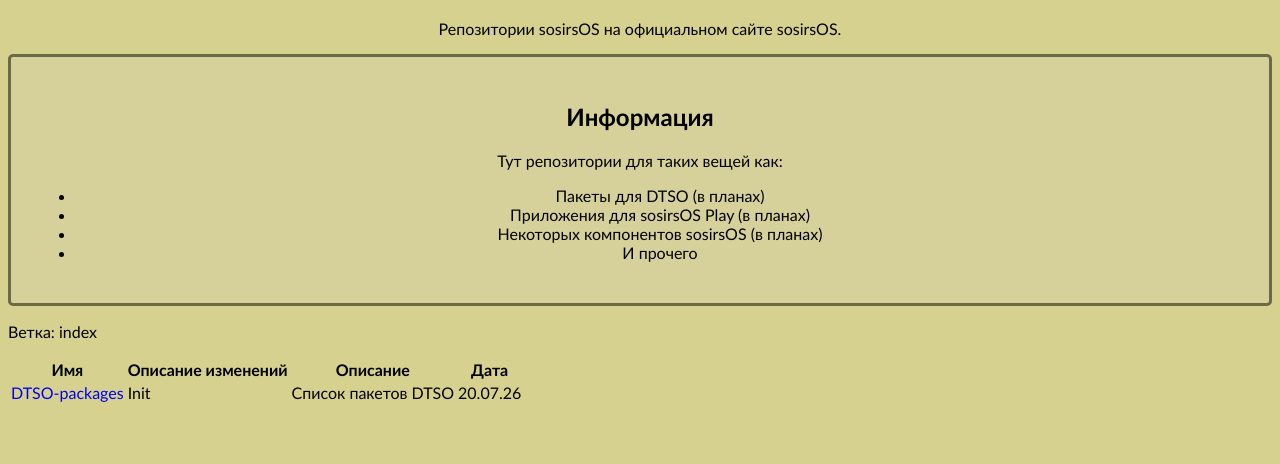
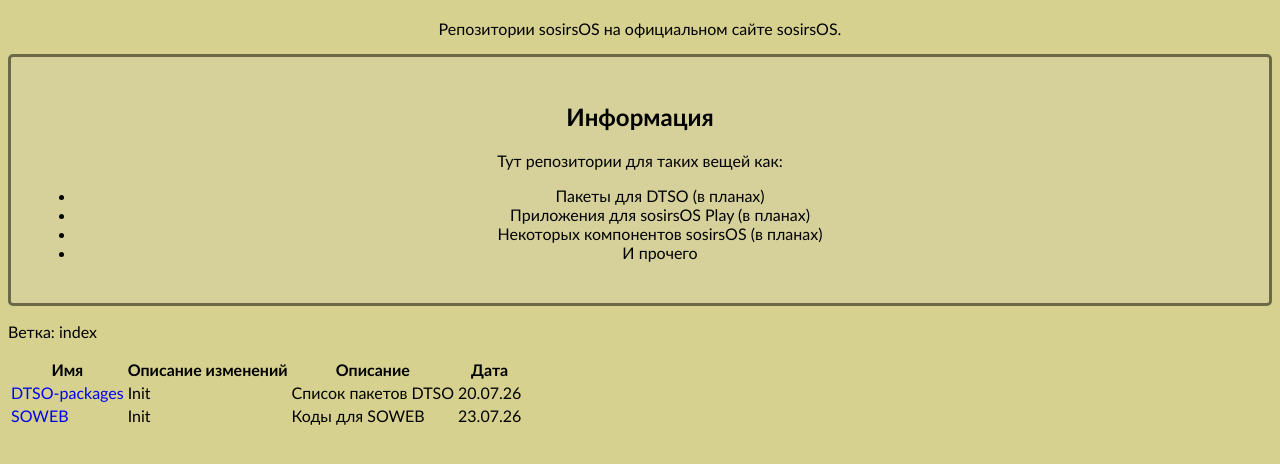
Before and after one commit to shaman2016scratch/sosirsOS, a plain HTML site: page repositories/index.html in a window 1280 px wide. Shown: the part 102-566 px from the top of the page. Drawn offline with Linux system fonts and the light colour scheme.

Commit message:
Add SOWEB repository

```diff
--- a/repositories/index.html
+++ b/repositories/index.html
@@ -33,6 +33,12 @@
                     <td>Список пакетов DTSO</td>
                     <td>20.07.26</td>
                 </tr>
+                <tr>
+                    <td><a href="./pub/index.SOWEB.sovms">SOWEB</a></td>
+                    <td>Init</td>
+                    <td>Коды для SOWEB</td>
+                    <td>23.07.26</td>
+                </tr>
             </tbody>
         </table>
     </body>
```
Also changed, not shown: 1 other file.
